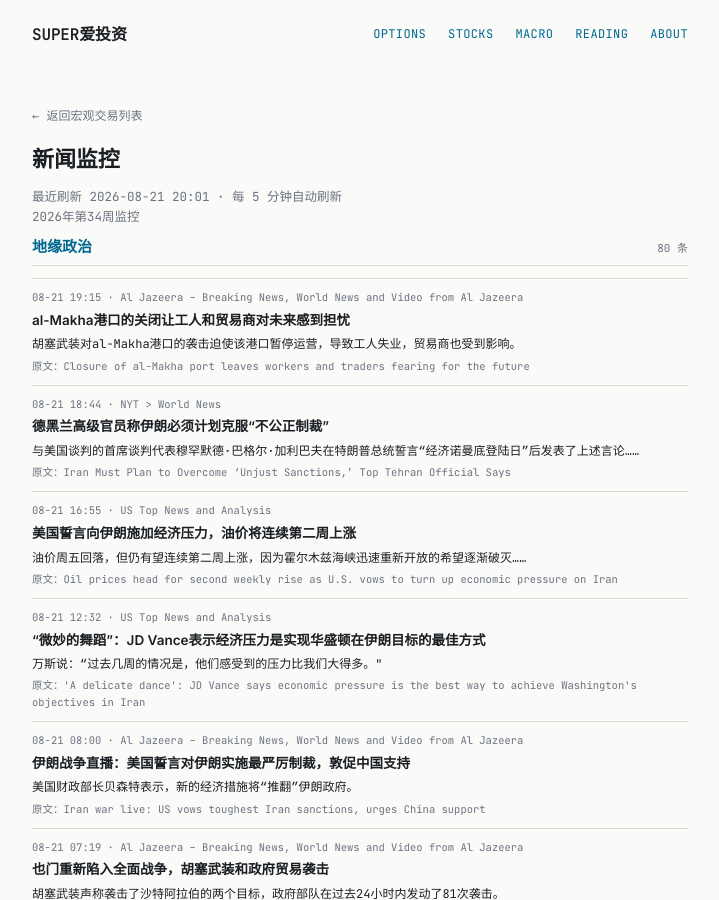
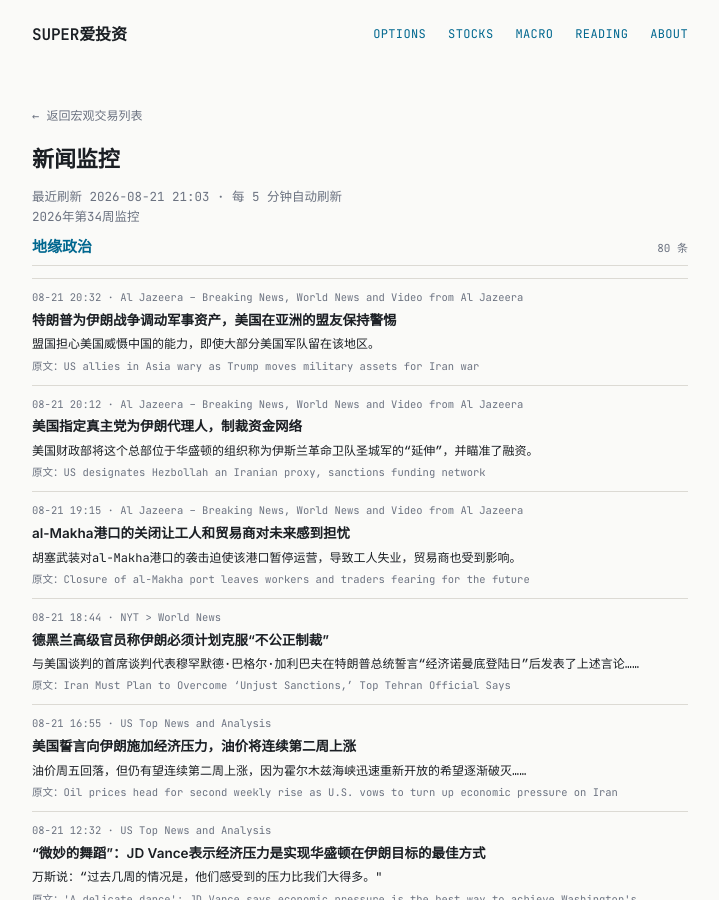
Before and after one commit to tang3super/tang3super.github.io, a Jekyll site: the page built from macro-trade/news-digest.md, in a window 1280 px wide and 900 px high. Shown: the whole window, without its empty margins (280-999 px from the left). Built offline with Jekyll 4.4.1, drawn with Linux system fonts in a browser that asks for light colours; some of the changed text lies outside the part shown.

Commit message:
sync news-digest article

```diff
--- a/macro-trade/news-digest.md
+++ b/macro-trade/news-digest.md
@@ -5,11 +5,25 @@ title: 新闻监控
 date: '2026-08-21'
 summary: 2026年第34周监控
 week_label: 2026年第34周监控
-last_updated: 2026-08-21 20:01
+last_updated: 2026-08-21 21:03
 refresh_note: 每 5 分钟自动刷新
 topics:
 - name: 地缘政治
   items:
+  - title: US allies in Asia wary as Trump moves military assets for Iran war
+    summary: Allies worry about the US ability to deter China, even if the bulk of US forces remain in the region.
+    link: https://www.aljazeera.com/news/2026/8/21/us-allies-in-asia-wary-as-trump-moves-military-assets-for-iran-war?traffic_source=rss
+    source: Al Jazeera – Breaking News, World News and Video from Al Jazeera
+    time: 08-21 20:32
+    title_zh: 特朗普为伊朗战争调动军事资产，美国在亚洲的盟友保持警惕
+    summary_zh: 盟国担心美国威慑中国的能力，即使大部分美国军队留在该地区。
+  - title: US designates Hezbollah an Iranian proxy, sanctions funding network
+    summary: The US Treasury labels Lebanon-based group 'an extension' of the IRGC's Quds Force and takes aim at financing.
+    link: https://www.aljazeera.com/news/2026/8/21/us-designates-hezbollah-an-iranian-proxy-sanctions-funding-network?traffic_source=rss
+    source: Al Jazeera – Breaking News, World News and Video from Al Jazeera
+    time: 08-21 20:12
+    title_zh: 美国指定真主党为伊朗代理人，制裁资金网络
+    summary_zh: 美国财政部将这个总部位于华盛顿的组织称为伊斯兰革命卫队圣城军的“延伸”，并瞄准了融资。
   - title: Closure of al-Makha port leaves workers and traders fearing for the future
     summary: Houthi attacks on al-Makha port forced it to suspend operations, leaving workers without jobs and traders concerned.
     link: https://www.aljazeera.com/economy/2026/8/21/houthi-attacks-on-mokha-port-forced-it-to-suspend-operations-leaving-workers-jobless?traffic_source=rss
```
Also changed, not shown: other parts of macro-trade/news-digest.md (+0 -14 lines).
